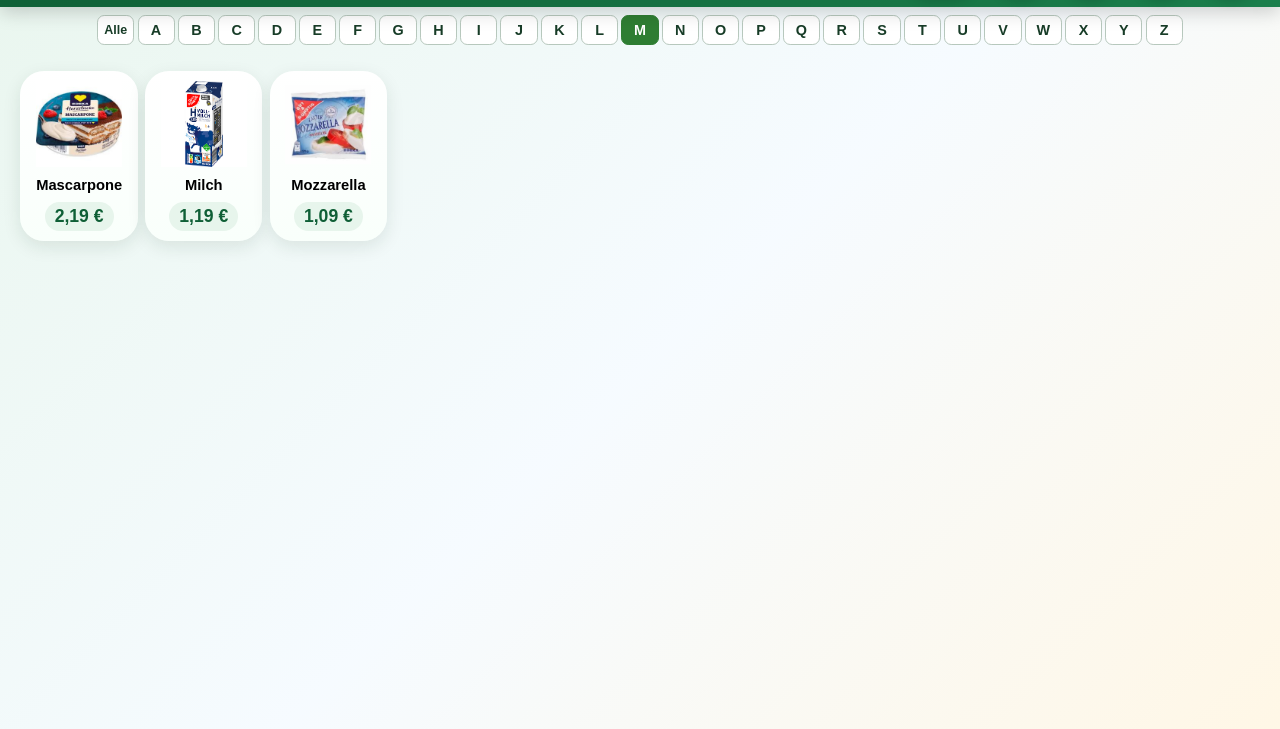
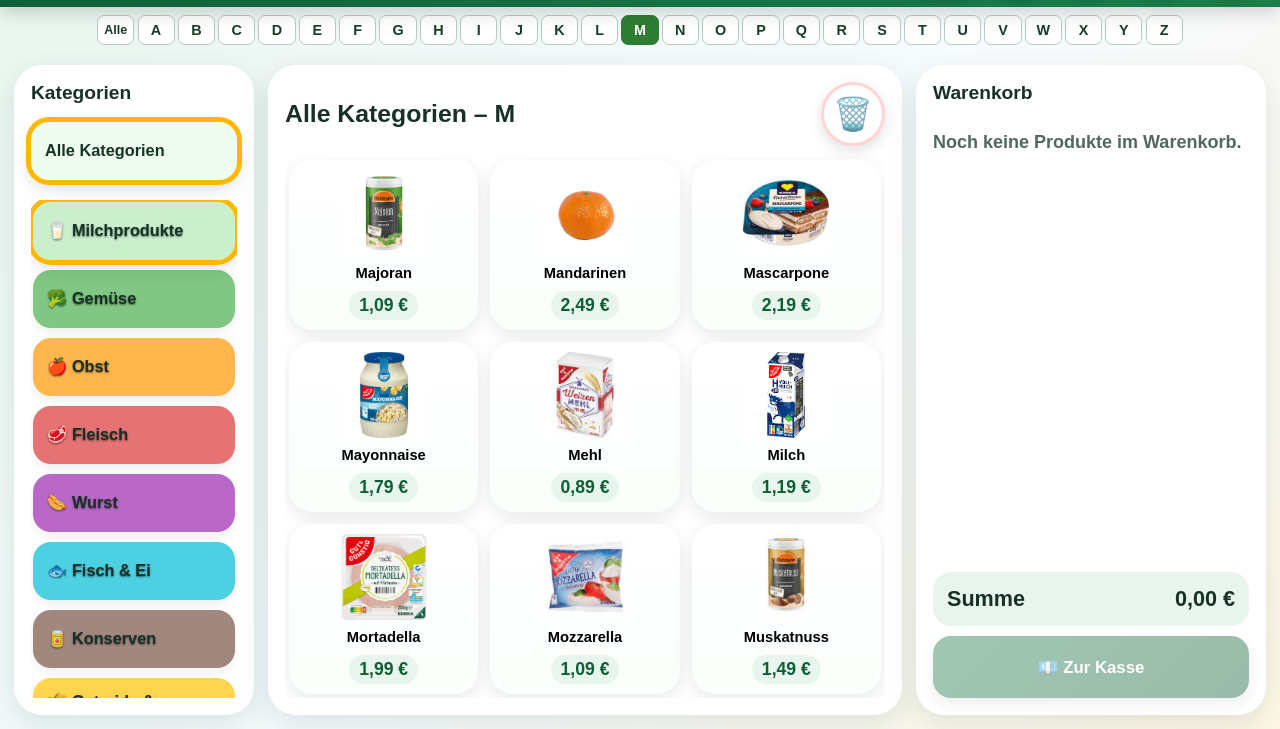
Before and after one commit to MSB75/Kassensystem_Lernapp, a plain HTML site: page index.html in a window 1280 px wide. Both pictures are taken after a click on the element "Produkte alphabetisch filtern". Shown: the part 71-800 px from the top of the page. Drawn offline with Linux system fonts and the light colour scheme.

Commit message:
Add files via upload

```diff
--- a/index.html
+++ b/index.html
@@ -133,22 +133,19 @@
   </script>
 
   <script>
-    // A–Z-Schnellfilter: Bei aktivem Buchstaben werden alle Treffer ohne Kategorien gemeinsam angezeigt.
+    // Kategorienübergreifende Artikelansicht; vorhandene Programmdateien bleiben unverändert.
     document.addEventListener('DOMContentLoaded', () => {
       const app = document.getElementById('app');
       if (!app) return;
-
       const bar = document.createElement('nav');
       bar.className = 'azFilterBar';
       bar.setAttribute('aria-label', 'Produkte alphabetisch filtern');
-
       const allBtn = document.createElement('button');
       allBtn.type = 'button';
       allBtn.className = 'azAll active';
       allBtn.textContent = 'Alle';
       allBtn.dataset.letter = '';
       bar.appendChild(allBtn);
-
       'ABCDEFGHIJKLMNOPQRSTUVWXYZ'.split('').forEach(letter => {
         const btn = document.createElement('button');
         btn.type = 'button';
@@ -157,116 +154,71 @@
         btn.setAttribute('aria-label', `Produkte mit ${letter}`);
         bar.appendChild(btn);
       });
-
-      const noResults = document.createElement('div');
-      noResults.className = 'azNoResults';
-      noResults.textContent = 'Keine Produkte mit diesem Anfangsbuchstaben gefunden.';
-
-      const flatResults = document.createElement('div');
-      flatResults.className = 'azFlatResults';
-      flatResults.hidden = true;
-
       app.parentNode.insertBefore(bar, app);
-      app.parentNode.insertBefore(noResults, app);
 
       let activeLetter = '';
-      let applying = false;
+      let allCategories = true;
       let observer;
-      const originalTopLevelDisplay = new Map();
-      const markers = new Map();
+      let lastGrid = null;
+      let originalGrid = '';
+      let originalHeader = '';
+      const normalize = value => (value || '').trim().toLocaleUpperCase('de-DE')
+        .replace(/^Ä/, 'A').replace(/^Ö/, 'O').replace(/^Ü/, 'U');
 
-      const normalize = value => (value || '')
-        .trim()
-        .toLocaleUpperCase('de-DE')
-        .replace(/^Ä/, 'A')
-        .replace(/^Ö/, 'O')
-        .replace(/^Ü/, 'U');
-
-      function productCards() {
-        const selectors = [
-          '.productCard', '.product-card', '.product', '[data-product-id]', '[data-product]',
-          '.item-card', '.item', 'article'
-        ];
-        const direct = [...app.querySelectorAll(selectors.join(','))].filter(el => el.querySelector('img'));
-        if (direct.length >= 2) return [...new Set(direct)];
-
-        const found = [];
-        app.querySelectorAll('img').forEach(img => {
-          let card = img.closest('button,[role="button"],li,.card,.tile,.productCard,.product-card,.product,.item,article');
-          if (!card) card = img.parentElement?.parentElement || img.parentElement;
-          if (!card || card === app || card === flatResults) return;
-          const marker = `${card.id || ''} ${card.className || ''}`.toLowerCase();
-          if (/cart|basket|checkout|summary|money|cash|coin|note|payment|change|receipt|report|total/.test(marker)) return;
-          if ((card.textContent || '').trim().length === 0 && !(img.alt || '').trim()) return;
-          found.push(card);
-        });
-        return [...new Set(found)];
+      function applyFilter() {
+        if (observer) observer.disconnect();
+        const panel = app.querySelector('.catPanel');
+        const list = panel?.querySelector('.catList');
+        const grid = app.querySelector('.productPanel .productGrid');
+        const header = app.querySelector('.productHeader h1');
+        if (!panel || !list || !grid || !header) {
+          if (observer) observer.observe(app, {childList:true,subtree:true});
+          return;
         }
-
-      function productName(card) {
-        const named = card.querySelector('[data-name],.productName,.product-name,.name,.title,h2,h3,h4,strong');
-        if (named) return named.getAttribute('data-name') || named.textContent || '';
-        const img = card.querySelector('img[alt]');
-        if (img && img.alt.trim()) return img.alt;
-        return card.textContent || '';
+        if (grid !== lastGrid) {
+          lastGrid = grid;
+          originalGrid = grid.innerHTML;
+          originalHeader = header.innerHTML;
         }
-
-      function restoreFlattenedCards() {
-        [...markers.entries()].forEach(([card, marker]) => {
-          if (marker.parentNode) marker.replaceWith(card);
-          markers.delete(card);
+        let categoriesBtn = panel.querySelector('.allCategoriesBtn');
+        if (!categoriesBtn) {
+          categoriesBtn = document.createElement('button');
+          categoriesBtn.type = 'button';
+          categoriesBtn.className = 'catBtn allCategoriesBtn';
+          categoriesBtn.textContent = 'Alle Kategorien';
+          categoriesBtn.style.cssText = 'width:100%;margin:8px 0 10px;background:#e8f5e9;color:#173126;text-shadow:none;';
+          list.parentNode.insertBefore(categoriesBtn, list);
+          categoriesBtn.addEventListener('click', () => {
+            allCategories = !allCategories;
+            applyFilter();
           });
         }
-
-      function restoreNormalView() {
-        restoreFlattenedCards();
-        originalTopLevelDisplay.forEach((display, node) => {
-          if (node.isConnected) node.style.display = display;
+        categoriesBtn.classList.toggle('active', allCategories);
+        categoriesBtn.setAttribute('aria-pressed', String(allCategories));
+        if (!allCategories && !activeLetter) {
+          if (grid.dataset.azGenerated === 'true') {
+            grid.innerHTML = originalGrid;
+            grid.querySelectorAll('[data-product]').forEach(b => {
+              b.onclick = () => addProduct(b.dataset.product, b.dataset.file);
             });
-        originalTopLevelDisplay.clear();
-        flatResults.hidden = true;
-        flatResults.remove();
           }
-
-      function applyFilter() {
-        if (applying) return;
-        applying = true;
-        if (observer) observer.disconnect();
-
-        restoreFlattenedCards();
-
-        if (!activeLetter) {
-          restoreNormalView();
-          noResults.classList.remove('visible');
+          delete grid.dataset.azGenerated;
+          header.innerHTML = originalHeader;
         } else {
-          if (!flatResults.isConnected) app.appendChild(flatResults);
-
-          [...app.children].forEach(node => {
-            if (node === flatResults) return;
-            if (!originalTopLevelDisplay.has(node)) originalTopLevelDisplay.set(node, node.style.display || '');
-            node.style.display = 'none';
+          const products = Object.values(PRODUCT_DATA)
+            .flatMap(category => category.items)
+            .filter(([name]) => !activeLetter || normalize(name).startsWith(activeLetter))
+            .sort(([nameA], [nameB]) => nameA.localeCompare(nameB, 'de-DE', {sensitivity:'base'}));
+          header.textContent = activeLetter ? `Alle Kategorien – ${activeLetter}` : 'Alle Kategorien';
+          grid.innerHTML = products.length
+            ? products.map(([name,file]) => productCard(name,file)).join('')
+            : '<p class="azNoResults visible">Keine Produkte mit diesem Anfangsbuchstaben gefunden.</p>';
+          grid.dataset.azGenerated = 'true';
+          grid.querySelectorAll('[data-product]').forEach(b => {
+            b.onclick = () => addProduct(b.dataset.product,b.dataset.file);
           });
-
-          flatResults.hidden = false;
-          flatResults.innerHTML = '';
-
-          const cards = productCards();
-          let visible = 0;
-          cards.forEach(card => {
-            if (!normalize(productName(card)).startsWith(activeLetter)) return;
-            const marker = document.createComment('az-product-position');
-            card.parentNode.insertBefore(marker, card);
-            markers.set(card, marker);
-            flatResults.appendChild(card);
-            card.style.display = '';
-            visible++;
-          });
-
-          noResults.classList.toggle('visible', cards.length > 0 && visible === 0);
         }
-
-        if (observer) observer.observe(app, {childList:true, subtree:true});
-        applying = false;
+        if (observer) observer.observe(app, {childList:true,subtree:true});
       }
 
       bar.addEventListener('click', event => {
@@ -276,24 +228,16 @@
         bar.querySelectorAll('button').forEach(b => b.classList.toggle('active', b === btn));
         applyFilter();
       });
-
-      flatResults.addEventListener('click', event => {
-        if (!activeLetter) return;
-        const selectedCard = [...markers.keys()].find(card => card === event.target || card.contains(event.target));
-        if (!selectedCard) return;
-
-        window.setTimeout(() => {
+      // Die Auswahl einer Einzelkategorie führt wieder zu ihrer normalen Artikelansicht.
+      app.addEventListener('click', event => {
+        if (!event.target.closest('[data-cat]')) return;
+        allCategories = false;
         activeLetter = '';
         bar.querySelectorAll('button').forEach(b => b.classList.toggle('active', b === allBtn));
+      }, true);
+      observer = new MutationObserver(applyFilter);
+      observer.observe(app, {childList:true,subtree:true});
       applyFilter();
-        }, 0);
-      });
-
-      observer = new MutationObserver(() => {
-        window.clearTimeout(observer._azTimer);
-        observer._azTimer = window.setTimeout(applyFilter, 40);
-      });
-      observer.observe(app, {childList:true, subtree:true});
     });
   </script>
 
@@ -302,6 +246,7 @@
     document.addEventListener('DOMContentLoaded', () => {
       const app = document.getElementById('app');
       const bar = document.querySelector('.azFilterBar');
+      const categoriesRow = document.querySelector('.allCategoriesBar');
       const topbar = document.querySelector('.topbar');
       if (!app) return;
 
@@ -314,7 +259,7 @@
           app.style.height = '';
 
           const vh = window.visualViewport?.height || window.innerHeight;
-          const used = (topbar?.getBoundingClientRect().height || 0) + (bar?.getBoundingClientRect().height || 0);
+          const used = (topbar?.getBoundingClientRect().height || 0) + (bar?.getBoundingClientRect().height || 0) + (categoriesRow?.getBoundingClientRect().height || 0);
           const available = Math.max(1, vh - used - 4);
           const needed = Math.max(app.scrollHeight, app.getBoundingClientRect().height);
           const scale = Math.min(1, available / Math.max(1, needed));
```
Lines whose indentation alone changed are shown as unchanged.
